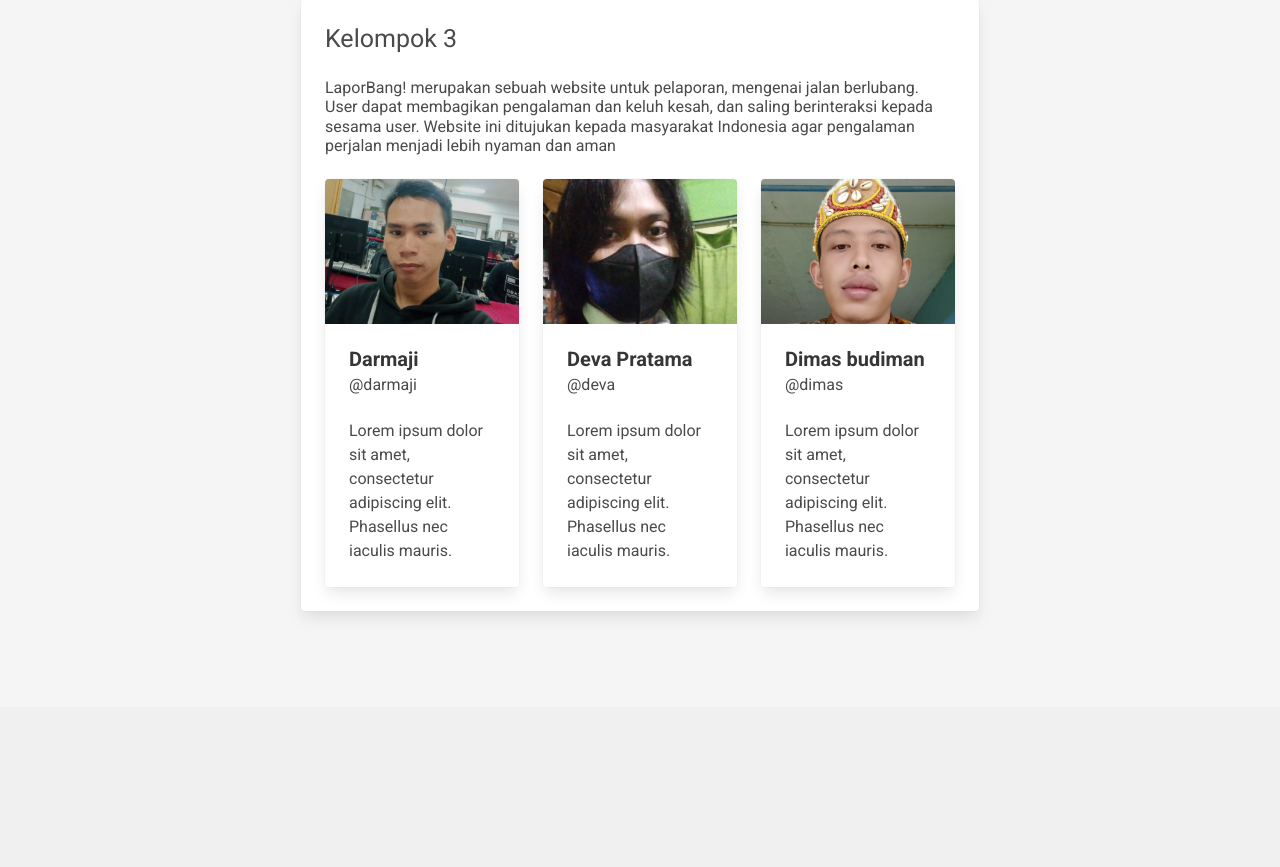
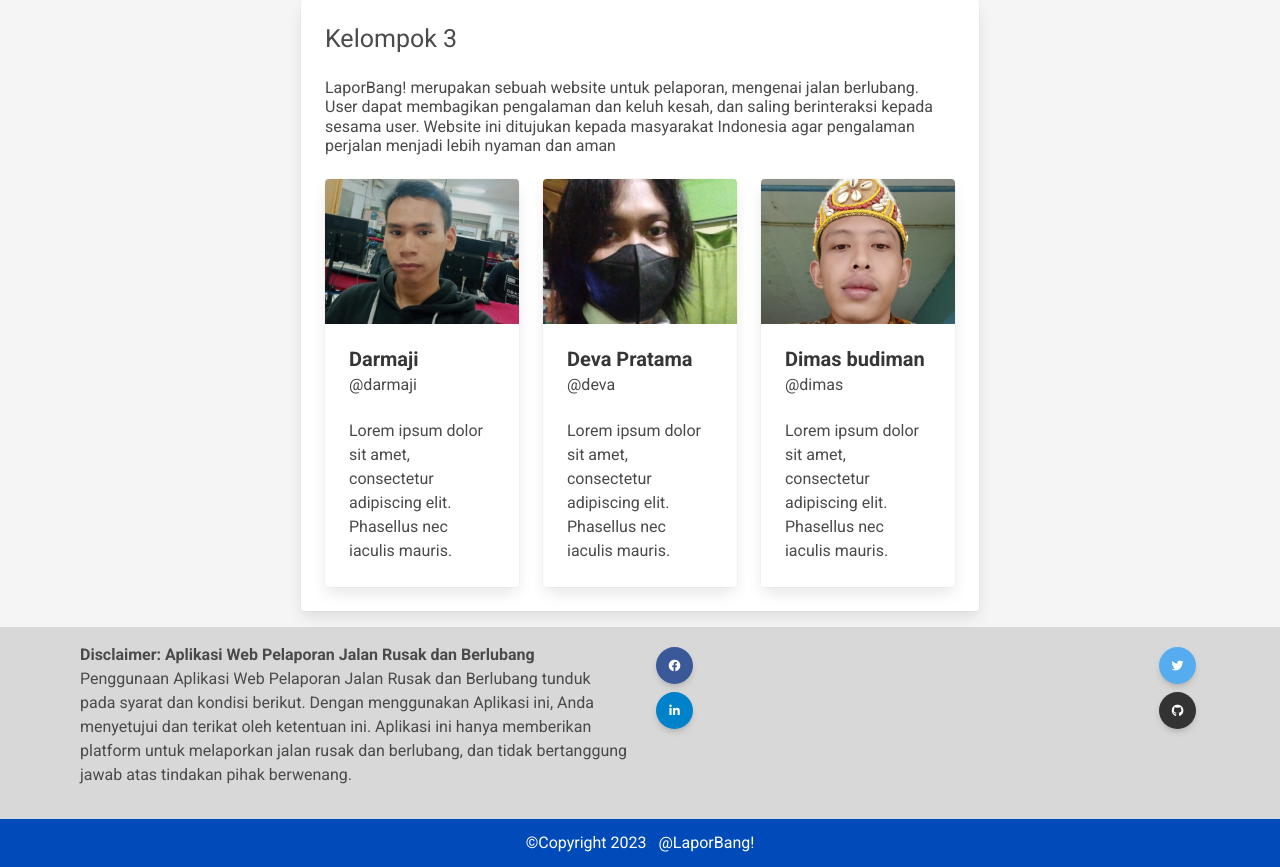
Before and after one commit to devapratamap/project-laporbang, a Flask app: template templates/about.html in a window 1280 px wide. Shown: the part 93-960 px from the top of the page. Before the commit the page ends 706 px from the top, so only its background shows below. Run offline with Flask 3, Linux system fonts and the light colour scheme; the template is opened without the code that fills it, so the values that code supplies are empty; some libraries are stand-ins or nearby versions.

Commit message:
penambahan footer

```diff
--- a/templates/about.html
+++ b/templates/about.html
@@ -99,6 +99,9 @@
 
             </div>
         </section>
+
+        {% include 'footer.html' %}
+
     </body>
 
 </html>
--- /dev/null
+++ b/templates/footer.html
@@ -0,0 +1,69 @@
+<footer class="text-center text-lg-start"
+    style="background-color: rgba(128, 128, 128, 0.25)">
+    <!-- Grid container -->
+    <div class="container p-4">
+        <!--Grid row-->
+        <div class="row">
+            <!--Grid column-->
+            <div class="col-lg-6 col-md-12 mb-4 mb-md-0">
+                <p>
+                    <b>Disclaimer: Aplikasi Web Pelaporan Jalan Rusak dan
+                        Berlubang</b><br>
+
+                    Penggunaan Aplikasi Web Pelaporan Jalan Rusak dan Berlubang
+                    tunduk pada syarat dan kondisi berikut. Dengan menggunakan
+                    Aplikasi ini, Anda menyetujui dan terikat oleh ketentuan
+                    ini. Aplikasi ini hanya memberikan platform untuk melaporkan
+                    jalan rusak dan berlubang, dan tidak bertanggung jawab atas
+                    tindakan pihak berwenang.
+                </p>
+            </div>
+            <!--Grid column-->
+
+            <!--Grid column-->
+            <div class="col-lg-6 col-md-12 mb-4 mb-md-0">
+                <div class="d-flex justify-content-between">
+                    <div class="d-flex flex-column align-items-end">
+                        <a class="btn text-white btn-floating m-1"
+                            style="background-color: #3b5998;"
+                            href="#!"
+                            role="button">
+                            <i class="fab fa-facebook-f"></i>
+                        </a>
+                        <a class="btn text-white btn-floating m-1"
+                            style="background-color: #0082ca;"
+                            href="#!"
+                            role="button">
+                            <i class="fab fa-linkedin-in"></i>
+                        </a>
+                    </div>
+                    <div class="d-flex flex-column align-items-end">
+                        <a class="btn text-white btn-floating m-1"
+                            style="background-color: #55acee;"
+                            href="#!"
+                            role="button">
+                            <i class="fab fa-twitter"></i>
+                        </a>
+                        <a class="btn text-white btn-floating m-1"
+                            style="background-color: #333333;"
+                            href="#!"
+                            role="button">
+                            <i class="fab fa-github"></i>
+                        </a>
+                    </div>
+                </div>
+            </div>
+            <!--Grid column-->
+        </div>
+        <!--Grid row-->
+    </div>
+    <!-- Grid container -->
+
+    <!-- Copyright -->
+    <div class="text-center text-white p-3" style="background-color: #004ABA;">
+        <div class="text-white">
+            <span>©Copyright 2023</span>
+            <a class="text-white ms-2" href="#">@LaporBang!</a>
+        </div>
+    </div>
+</footer>
--- a/templates/news.html
+++ b/templates/news.html
@@ -600,6 +600,9 @@
             </div>
         </div>
     </section>
+
+    {% include 'footer.html' %}
+
 </body>
 
 </html>
--- a/templates/user.html
+++ b/templates/user.html
@@ -326,6 +326,8 @@
 
     </section>
 
+    {% include 'footer.html' %}
+
 </body>
 
 </html>
```
Also changed, not shown: templates/index.html (+4 -4 lines).
